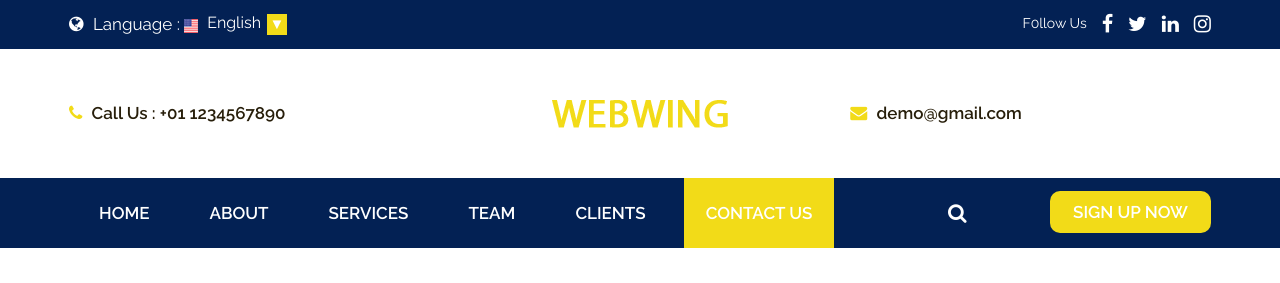
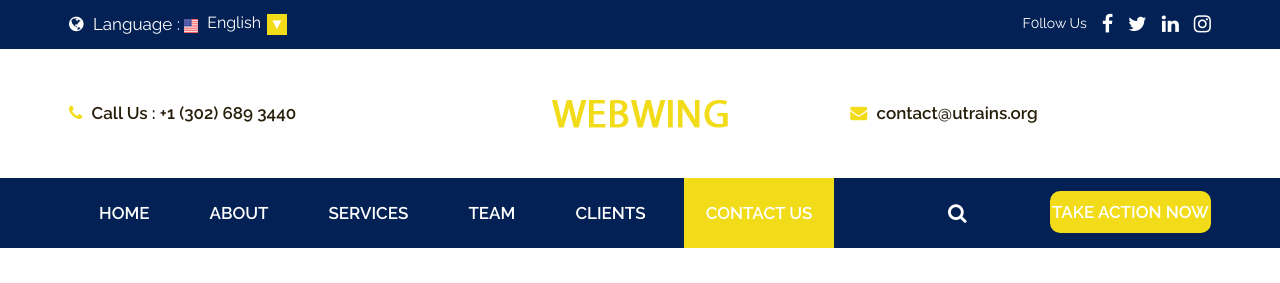
Before and after one commit to CHOUPAGUY/web-consulting, a plain HTML site: page contact.html in a window 1280 px wide. Shown: the top 283 px of the page. Drawn offline with nearby package versions, Linux system fonts and the light colour scheme.

Commit message:
feature branch

```diff
--- a/contact.html
+++ b/contact.html
@@ -82,7 +82,7 @@
                   <div class="row d_flex">
                      <div class="col-md-4 col-sm-4 d_none">
                         <ul class="conta_icon">
-                           <li><a href="#"><i class="fa fa-phone" aria-hidden="true"></i> Call Us : +01 1234567890</a> </li>
+                           <li><a href="#"><i class="fa fa-phone" aria-hidden="true"></i> Call Us : +1 (302) 689 3440</a> </li>
                         </ul>
                      </div>
                      <div class="col-md-4 col-sm-4 " >
@@ -90,7 +90,7 @@
                      </div>
                      <div class="col-md-4 col-sm-4 d_none">
                         <ul class="conta_icon ">
-                           <li><a href="#"><i class="fa fa-envelope" aria-hidden="true"></i> demo@gmail.com</a> </li>
+                           <li><a href="#"><i class="fa fa-envelope" aria-hidden="true"></i> contact@utrains.org</a> </li>
                         </ul>
                      </div>
                   </div>
@@ -131,7 +131,7 @@
                      <div class="col-md-3 col-sm-5 d_none">
                         <ul class="sign">
                            <li><a href="#"><i class="fa fa-search" aria-hidden="true"></i></a></li>
-                           <li><a class="sign_btn" href="#">sign up now</a></li>
+                           <li><a class="sign_btn" href="#">Take action now</a></li>
                         </ul>
                      </div>
                   </div>
```
